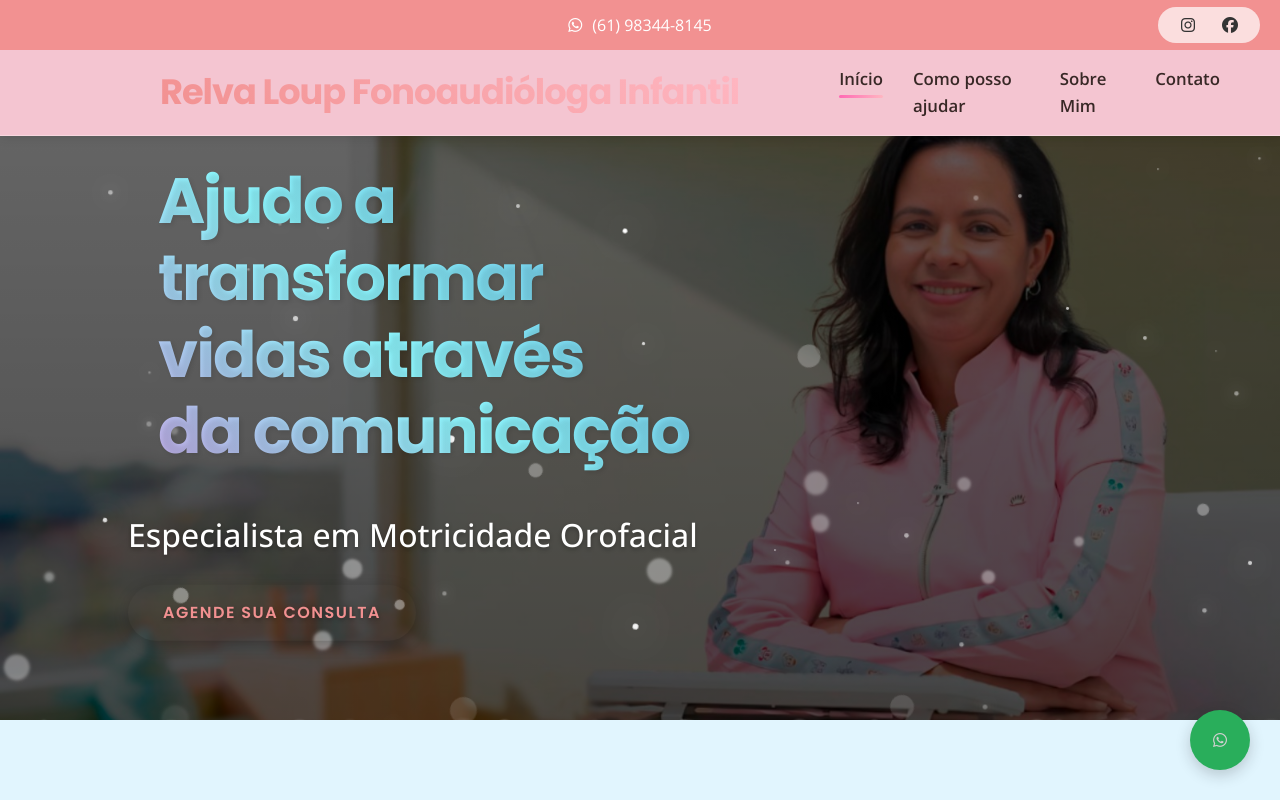
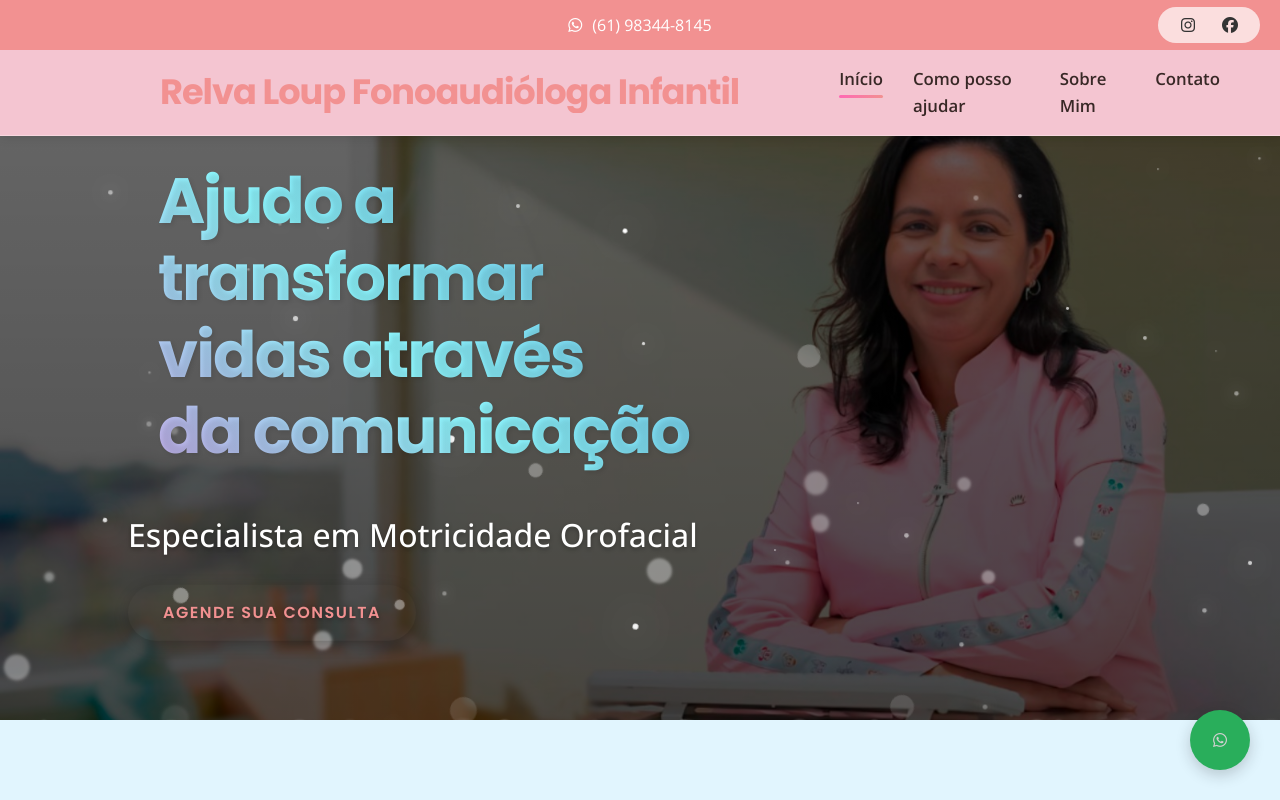
Before and after one commit to christian061/Site-relva, a website: page index.html in a window 1280 px wide. Shown: the top 800 px of the page. Drawn offline with nearby package versions, Linux system fonts and the light colour scheme.

Commit message:
Add files via upload

```diff
--- a/style.css
+++ b/style.css
@@ -137,7 +137,7 @@
 
 :root {
     --primary-color: #f29191; /* Azul bebê suave */
-    --secondary-color: #FFB6C1; /* Rosa claro */
+    --secondary-color: #f29191; /* Rosa claro */
     --accent-color: #FF69B4; /* Rosa médio */
     --success-color: #76FF03; /* Verde limão brilhante */
     --warning-color: #FFEA00; /* Amarelo brilhante */
```
